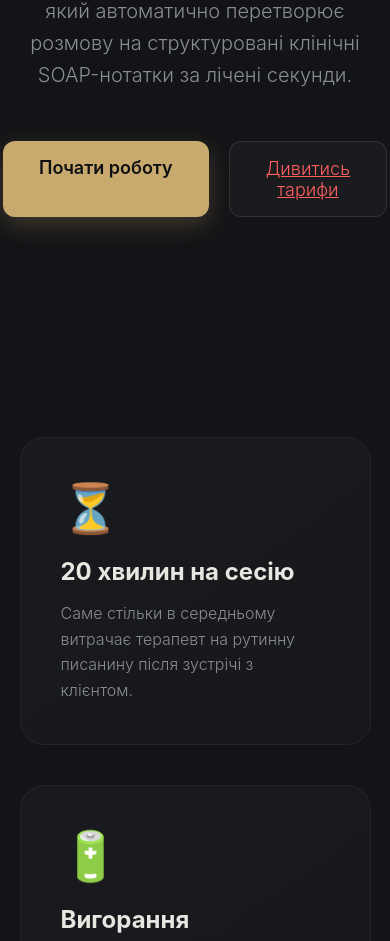
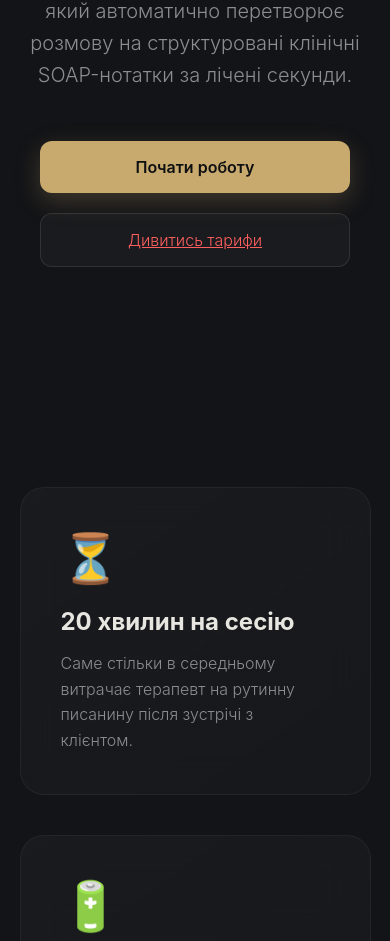
Before and after one commit to Ripper-del/PsyScribe, a React (Vite) app in the folder psyscribe-app/: page / in a window 390 px wide. Shown: the part 877-1818 px from the top of the page. Built offline with nearby package versions, Linux system fonts and the light colour scheme; no server answers.

Commit message:
fixed button on landingpage 2.0

```diff
--- a/psyscribe-app/src/App.css
+++ b/psyscribe-app/src/App.css
@@ -1773,4 +1773,21 @@ header {
     justify-content: center !important;
     box-sizing: border-box !important;
   }
-}
+  .hero-actions-wrapper {
+    flex-direction: column !important;
+    width: 100% !important;
+    padding: 0 20px !important;
+    box-sizing: border-box !important;
+  }
+
+  .hero-cta-btn {
+    width: 100% !important;
+    text-align: center !important;
+    padding: 16px !important;
+    font-size: 16px !important;
+    box-sizing: border-box !important;
+    display: flex !important;
+    align-items: center !important;
+    justify-content: center !important;
+  }
+}
--- a/psyscribe-app/src/pages/LandingPage.jsx
+++ b/psyscribe-app/src/pages/LandingPage.jsx
@@ -38,11 +38,11 @@ export default function LandingPage() {
                     AI-асистент для психотерапевтів, який автоматично перетворює розмову на структуровані клінічні SOAP-нотатки за лічені секунди.
                 </p>
 
-                <div style={{ display: 'flex', gap: '20px', justifyContent: 'center' }}>
-                    <Link to="/login" className="new-session-btn" style={{ padding: '16px 36px', fontSize: '18px', borderRadius: '12px', boxShadow: '0 8px 25px rgba(200, 169, 110, 0.25)' }}>
+                <div className="hero-actions-wrapper" style={{ display: 'flex', gap: '20px', justifyContent: 'center' }}>
+                    <Link to="/login" className="new-session-btn hero-cta-btn" style={{ padding: '16px 36px', fontSize: '18px', borderRadius: '12px', boxShadow: '0 8px 25px rgba(200, 169, 110, 0.25)' }}>
                         Почати роботу
                     </Link>
-                    <a href="#pricing" className="db-logout-btn" style={{ padding: '16px 36px', fontSize: '18px', borderRadius: '12px', background: 'rgba(255,255,255,0.03)', border: '1px solid rgba(255,255,255,0.1)' }}>
+                    <a href="#pricing" className="db-logout-btn hero-cta-btn" style={{ padding: '16px 36px', fontSize: '18px', borderRadius: '12px', background: 'rgba(255,255,255,0.03)', border: '1px solid rgba(255,255,255,0.1)' }}>
                         Дивитись тарифи
                     </a>
                 </div>
```
